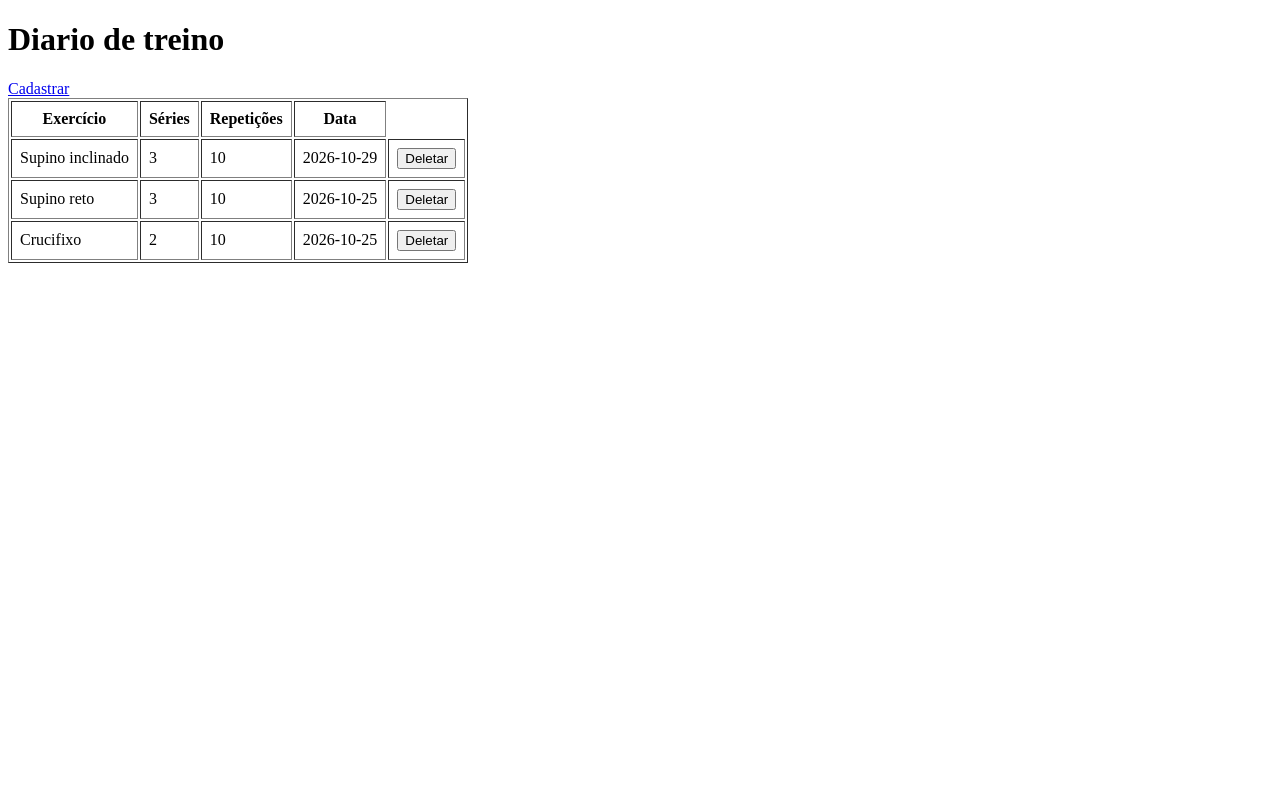
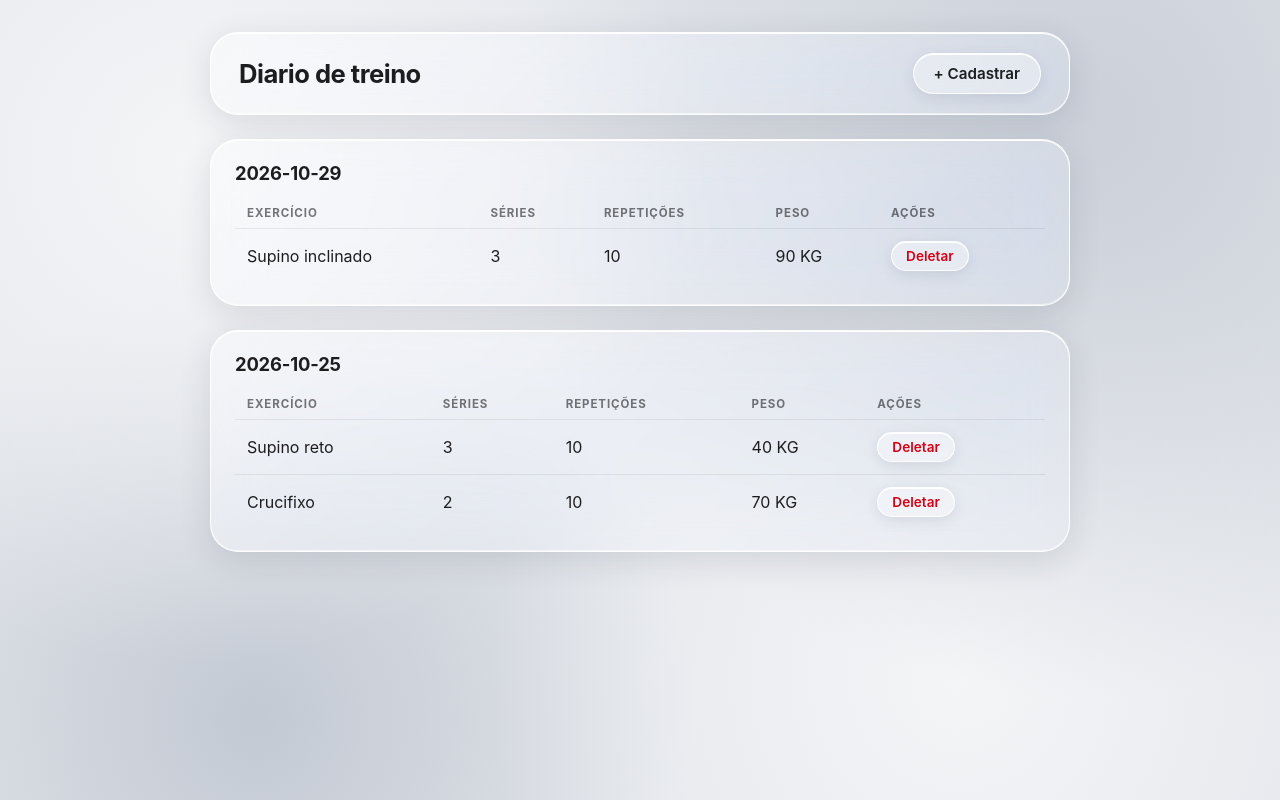
Before and after one commit to victorgasparotti/diariodetreino, a Flask app: page / in a window 1280 px wide. Run offline with Flask 3, Linux system fonts and the light colour scheme.

Commit message:
Add style

```diff
--- a/diario.py
+++ b/diario.py
@@ -5,9 +5,9 @@ app = Flask(__name__)
 
 
 lista=[]
-treino1 = Treino(1,'Supino reto', 3, 10, '2026-10-25')
-treino2 = Treino(2,'Supino inclinado', 3, 10, '2026-10-29')
-treino3 = Treino(3, 'Crucifixo', 2, 10, '2026-10-25')
+treino1 = Treino(1,'Supino reto', 3, 10, 40, '2026-10-25')
+treino2 = Treino(2,'Supino inclinado', 3, 10, 90, '2026-10-29')
+treino3 = Treino(3, 'Crucifixo', 2, 10, 70, '2026-10-25')
 lista.append(treino1)
 lista.append(treino2)
 lista.append(treino3)
@@ -16,7 +16,13 @@ lista.append(treino3)
 @app.route('/')
 def inicio():
     treinos_organizados = sorted(lista, key=lambda t: t.data, reverse=True)
-    return render_template('lista.html', titulo='Diario de treino', treinos=treinos_organizados )
+    dias = {}
+    for i in treinos_organizados:
+        if i.data not in dias:
+            dias[i.data]=[]
+        dias[i.data].append(i)
+
+    return render_template('lista.html', titulo='Diario de treino', dias=dias )
 
 @app.route('/cadastrar')
 def cadastrar():
@@ -31,9 +37,10 @@ def criar():
     exercicio=request.form['exercicio']
     series=int(request.form['series'])
     repeticoes=int(request.form['repeticoes'])
+    peso=int(request.form['peso'])
     data=request.form['data']
 
-    treino10 = Treino(novo_id,exercicio,series,repeticoes,data )
+    treino10 = Treino(novo_id,exercicio,series,repeticoes,peso,data )
     lista.append(treino10)
     return redirect(url_for('inicio'))
 
--- a/models.py
+++ b/models.py
@@ -1,7 +1,8 @@
 class Treino:
-    def __init__(self,id,exercicio,series,repeticoes,data):
+    def __init__(self,id,exercicio,series,repeticoes,peso,data,):
         self.id=id
         self.exercicio=exercicio
         self.series=series
         self.repeticoes=repeticoes
+        self.peso=peso
         self.data=data
--- /dev/null
+++ b/static/style.css
@@ -0,0 +1,121 @@
+:root {
+  --borda: rgba(255, 255, 255, 0.9);
+  --texto: #1d1d1f;
+  --texto-suave: rgba(29, 29, 31, 0.6);
+  --sombra: rgba(31, 38, 60, 0.12);
+}
+
+* { box-sizing: border-box; margin: 0; padding: 0; }
+
+body {
+  font-family: -apple-system, BlinkMacSystemFont, "SF Pro Display", "Segoe UI", Roboto, sans-serif;
+  color: var(--texto);
+  min-height: 100vh;
+  padding: 32px 16px;
+  background-color: #e3e6eb;
+  background-image:
+    radial-gradient(circle at 15% 20%, #f4f5f7 0, transparent 40%),
+    radial-gradient(circle at 85% 15%, #cbd0d9 0, transparent 45%),
+    radial-gradient(circle at 75% 85%, #f4f5f7 0, transparent 40%),
+    radial-gradient(circle at 20% 90%, #c3c9d3 0, transparent 35%);
+  background-attachment: fixed;
+}
+
+.container { max-width: 860px; margin: 0 auto; }
+
+/* ===== Vidro líquido ===== */
+.vidro {
+  background: linear-gradient(135deg, rgba(255,255,255,0.45), rgba(255,255,255,0.15));
+  -webkit-backdrop-filter: blur(24px) saturate(180%);
+  backdrop-filter: blur(24px) saturate(180%);
+  border: 1px solid var(--borda);
+  border-radius: 28px;
+  box-shadow:
+    0 8px 32px var(--sombra),
+    inset 0 1px 0 #ffffff,
+    inset 0 -1px 0 rgba(255, 255, 255, 0.5);
+}
+
+/* ===== Topo ===== */
+.topo {
+  display: flex;
+  align-items: center;
+  justify-content: space-between;
+  gap: 16px;
+  padding: 20px 28px;
+  margin-bottom: 24px;
+}
+.topo h1 { font-size: 1.6rem; font-weight: 700; letter-spacing: -0.02em; }
+
+/* ===== Botões ===== */
+.btn {
+  display: inline-block;
+  padding: 10px 20px;
+  border-radius: 999px;
+  border: 1px solid var(--borda);
+  background: rgba(255, 255, 255, 0.35);
+  color: var(--texto);
+  font: inherit;
+  font-weight: 600;
+  font-size: 0.95rem;
+  text-decoration: none;
+  cursor: pointer;
+  box-shadow: inset 0 1px 0 #ffffff, 0 4px 14px rgba(31, 38, 60, 0.10);
+  transition: transform 0.15s ease, background 0.15s ease;
+}
+.btn:hover { background: rgba(255, 255, 255, 0.75); transform: translateY(-1px); }
+.btn:active { transform: scale(0.97); }
+
+.btn-perigo { color: #d70015; padding: 6px 14px; font-size: 0.85rem; }
+.btn-perigo:hover { background: rgba(255, 69, 58, 0.15); }
+
+/* ===== Cartão de cada dia ===== */
+.dia { padding: 22px 24px; margin-bottom: 24px; overflow-x: auto; }
+.dia h2 { font-size: 1.15rem; margin-bottom: 14px; letter-spacing: -0.01em; }
+
+/* ===== Tabela ===== */
+table { width: 100%; border-collapse: collapse; }
+th {
+  text-align: left;
+  font-size: 0.72rem;
+  text-transform: uppercase;
+  letter-spacing: 0.08em;
+  color: var(--texto-suave);
+  padding: 8px 12px;
+}
+td { padding: 12px; border-top: 1px solid rgba(0, 0, 0, 0.07); }
+tbody tr { transition: background 0.15s ease; }
+tbody tr:hover { background: rgba(0, 0, 0, 0.04); }
+form.inline { display: inline; }
+
+/* ===== Formulário de cadastro ===== */
+.form-card { max-width: 440px; margin: 40px auto; padding: 32px; }
+.form-card h1 { font-size: 1.5rem; margin-bottom: 22px; letter-spacing: -0.02em; }
+.campo { margin-bottom: 16px; }
+.campo label {
+  display: block;
+  margin-bottom: 6px;
+  font-size: 0.85rem;
+  color: var(--texto-suave);
+}
+.campo input {
+  width: 100%;
+  padding: 12px 16px;
+  border-radius: 16px;
+  border: 1px solid rgba(0, 0, 0, 0.08);
+  background: rgba(255, 255, 255, 0.35);
+  color: var(--texto);
+  font: inherit;
+  outline: none;
+  box-shadow: inset 0 1px 2px rgba(0, 0, 0, 0.05);
+  transition: box-shadow 0.15s ease, background 0.15s ease;
+}
+.campo input:focus {
+  background: rgba(255, 255, 255, 0.9);
+  box-shadow: 0 0 0 3px rgba(0, 0, 0, 0.10);
+}
+.acoes { display: flex; gap: 12px; align-items: center; margin-top: 24px; }
+
+@media (max-width: 600px) {
+  .topo { flex-direction: column; align-items: flex-start; }
+}
--- a/templates/lista.html
+++ b/templates/lista.html
@@ -4,34 +4,46 @@
     <meta charset="UTF-8">
     <meta name="viewport" content="width=device-width, initial-scale=1.0">
     <title>{{ titulo }}</title>
+    <link rel="stylesheet" href="{{ url_for('static', filename='style.css') }}">
 </head>
 <body>
+    <div class="container">
+        <header class="topo vidro">
             <h1>{{ titulo }}</h1>
-    <a href="/cadastrar">Cadastrar</a>
-    <table border="1" cellpadding="8">
+            <a class="btn" href="/cadastrar">+ Cadastrar</a>
+        </header>
+
+        {% for data, treino_do_dia in dias.items() %}
+        <section class="dia vidro">
+            <h2>{{ data }}</h2>
+            <table>
                 <thead>
                     <tr>
                         <th>Exercício</th>
                         <th>Séries</th>
                         <th>Repetições</th>
-                <th>Data</th>
+                        <th>Peso</th>
+                        <th>Ações</th>
                     </tr>
                 </thead>
                 <tbody>
-            {% for treino in treinos %}
+                    {% for treino in treino_do_dia %}
                     <tr>
                         <td>{{ treino.exercicio }}</td>
                         <td>{{ treino.series }}</td>
                         <td>{{ treino.repeticoes }}</td>
-                <td>{{ treino.data }}</td>
+                        <td>{{ treino.peso }} KG</td>
                         <td>
-                    <form method="post" action="{{ url_for('deletar', id=treino.id)}}">
-                        <button type="submit">Deletar</button>
+                            <form class="inline" method="post" action="{{ url_for('deletar', id=treino.id) }}">
+                                <button class="btn btn-perigo" type="submit">Deletar</button>
                             </form>
                         </td>
                     </tr>
                     {% endfor %}
                 </tbody>
             </table>
+        </section>
+        {% endfor %}
+    </div>
 </body>
 </html>
```
Also changed, not shown: templates/cadastrar.html (+25 -16 lines). Lines whose indentation alone changed are shown as unchanged.
